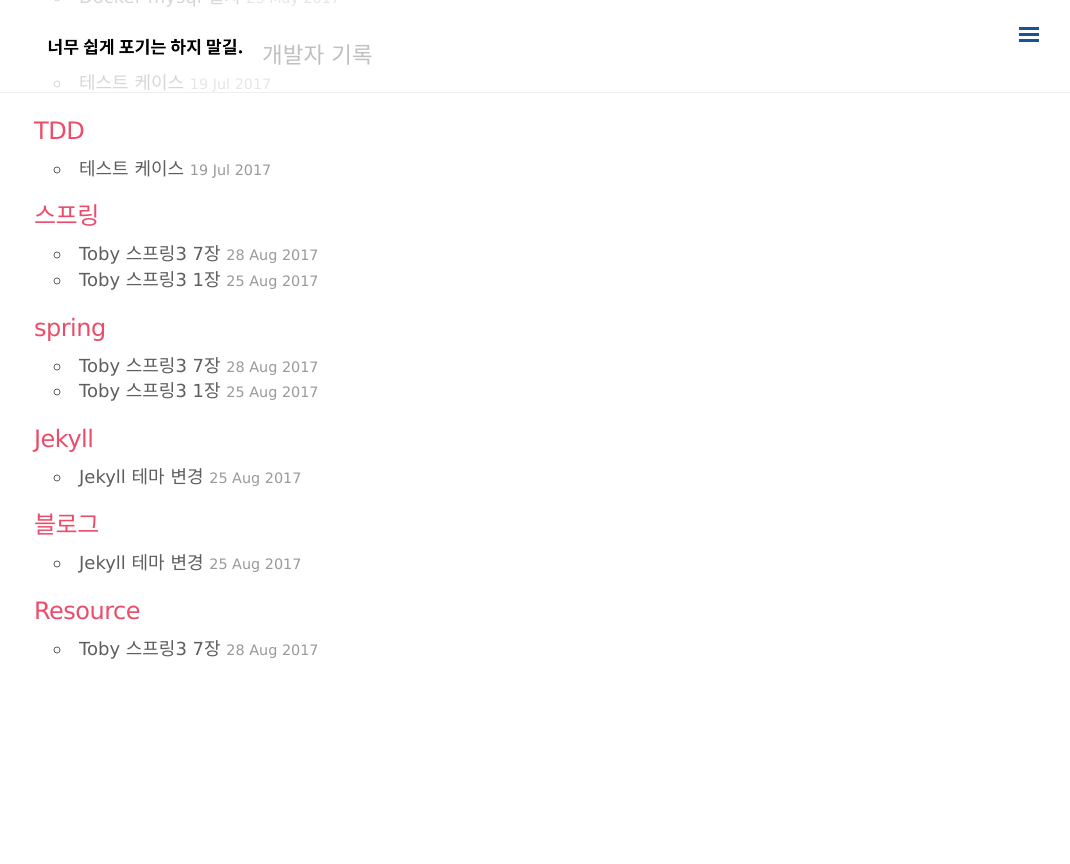
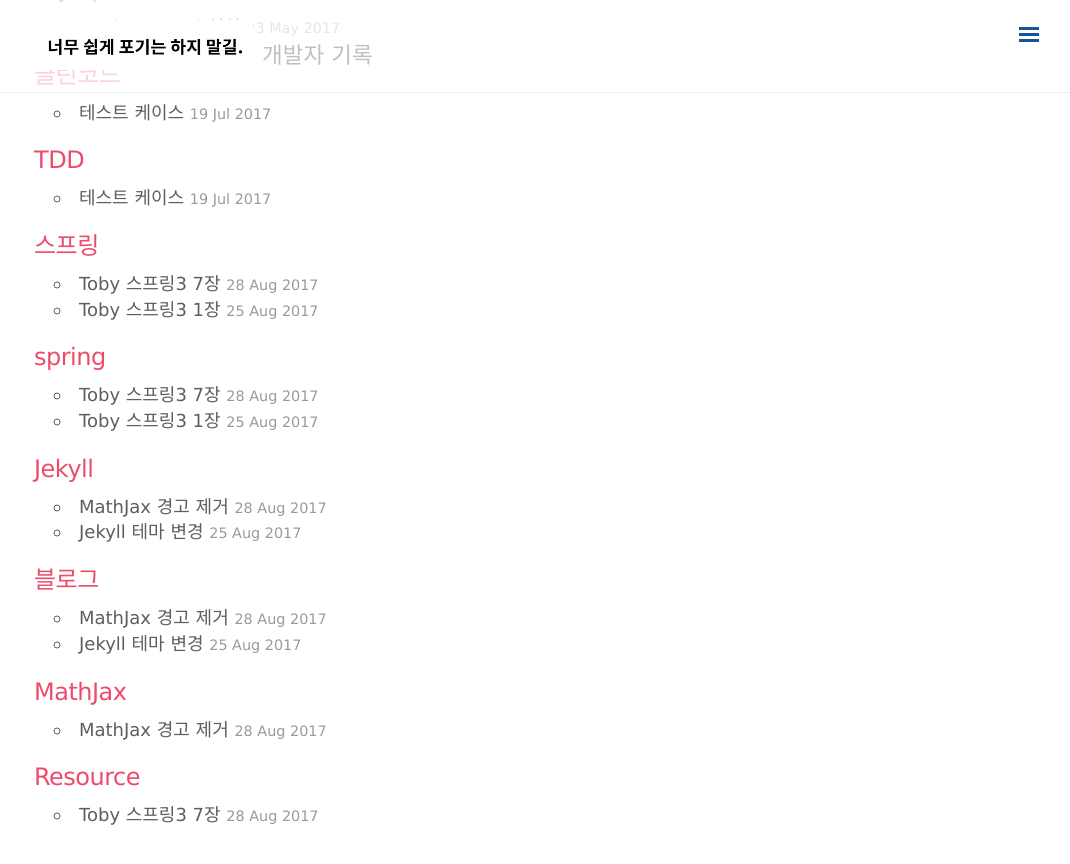
Before and after one commit to minigear/minigear.github.io, a Jekyll site: the page built from blog/tags.html, in a window 1280 px wide and 900 px high, scrolled down 1004 px. Shown: the top 864 px of the window, without its empty margins (206-1276 px from the left). Built offline with Jekyll 4.4.1, drawn with Linux system fonts in a browser that asks for light colours; nearby versions of some CDN libraries; comment, search, counter and statistics services are not loaded; before the commit the page ends 1737 px from its top, so only the background shows below that; some of the changed lines change nothing that is shown.

Commit message:
TIL MathJax 경고 삭제 추

````diff
--- a/_config.yml
+++ b/_config.yml
@@ -63,6 +63,7 @@
 
 # Where are tags and categories displayed
 tag_page: '/blog/tags/'
+
 category_page: '/blog/categories/'
 
 hero:
--- /dev/null
+++ b/_posts/TIL(Today I Leaned)/2017-07-27-mathjax.md
@@ -0,0 +1,25 @@
+---
+layout: post
+title:  "MathJax 경고 제거"
+date:   2017-08-28 12:36:00 +0900
+categories: [TIL (Today I Learned)]
+permalink: /til/:year/:month/:day/:title/
+tags: [Jekyll, 블로그, MathJax]
+comments: true
+---
+
+###### 사파리 개발자 도구 활성화
+사파리의 환경설정 - 고급 - 메뉴 막대에서 개발자용 메뉴보기
+
+###### 사파리 콘솔에 아래 경고 발생
+``` javascript
+[Warning] WARNING: cdn.mathjax.org has been retired. Check https://www.mathjax.org/cdn-shutting-down/ for migration tips. (MathJax.js, line 32)
+```
+
+\_includes/head.html 부분을 아래와 같이 수정 한다. 해당 js파일의 제공 url의 서비스 종료로 해당 경고 발생
+``` javascript
+<script type="text/javascript" async src="https://cdnjs.cloudflare.com/ajax/libs/mathjax/2.7.1/MathJax.js/...">
+```
+
+###### MathJax
+블로그에 수학식을 표현할 때 사용한다.
````
